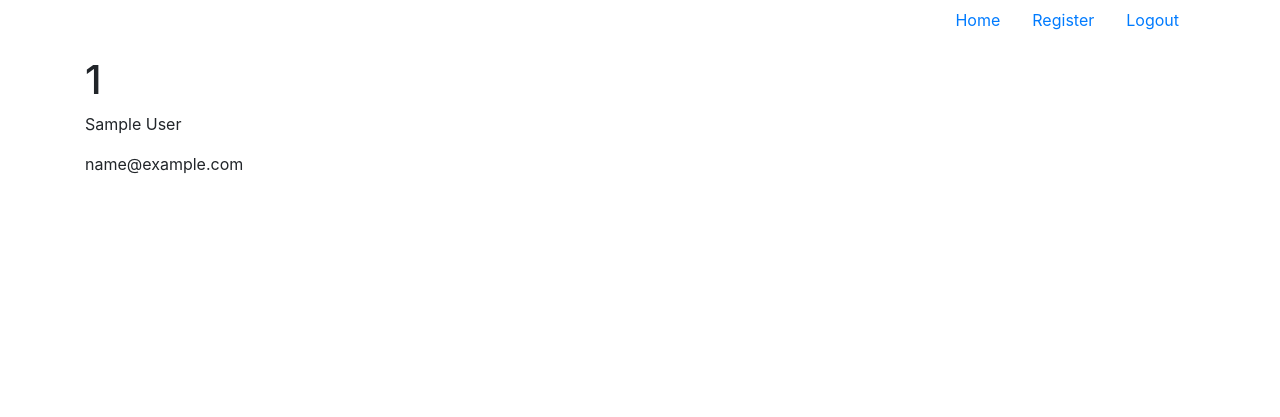
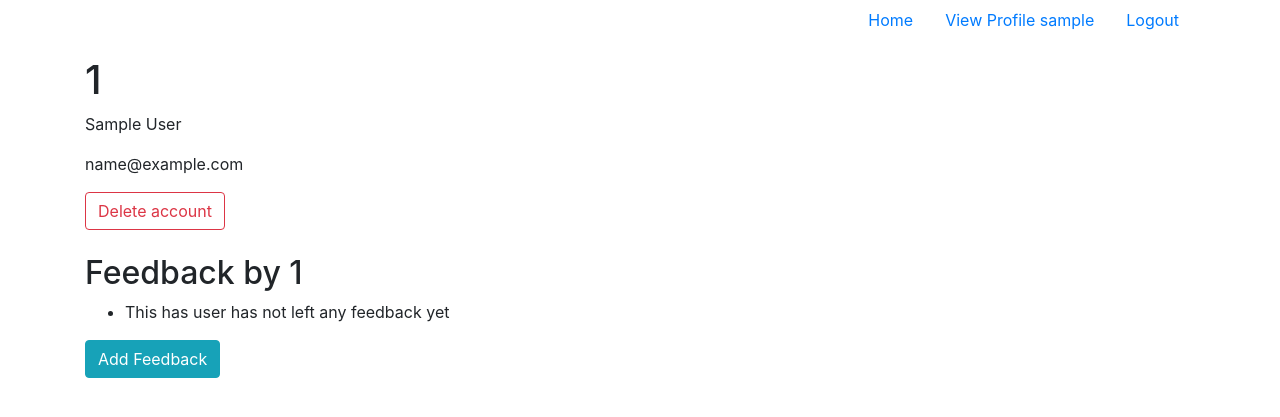
Before and after one commit to KiaMorelos/24_5_FlaskFeedback, a Flask app: template templates/user-details.html in a window 1280 px wide. Shown: the top 417 px of the page. Run offline with Flask 2, Linux system fonts and the light colour scheme; the template is opened without the code that fills it: values that come from a table or form of the project are taken from there, others are empty; the visitor is signed in with stand-in values (Sample User, id 1); data comes from the database, SQL or seed files in the repository.

Commit message:
step 7 and 8

```diff
--- a/app.py
+++ b/app.py
@@ -1,8 +1,8 @@
 """Flask Feedback App"""
 from flask import Flask, redirect, render_template, session, flash
 from flask_debugtoolbar import DebugToolbarExtension
-from models import db, connect_db, User
-from forms import LoginUser, RegisterUser
+from models import db, connect_db, User, Feedback
+from forms import LoginUser, RegisterUser, FeedbackForm, DeleteFeedback
 
 app = Flask(__name__)
 app.config['SECRET_KEY'] = "its_a_secret_to_everybody"
@@ -17,12 +17,15 @@ db.create_all()
 
 @app.route('/')
 def root_route():
-    return redirect('/register')
+    return render_template('index.html')
 
 @app.route('/register', methods=['GET', 'POST'])
 def show_register_form():
     """Register a new user"""
     form = RegisterUser()
+    if "username" in session:
+        flash("You are already registered and logged in")
+        return redirect(f"/users/{session['username']}")
 
     if form.validate_on_submit():
         data = {k: v for k, v in form.data.items() if k != "csrf_token"}
@@ -35,20 +38,12 @@ def show_register_form():
     else:
         return render_template('register.html', form=form)
 
-@app.route('/users/<username>')
-def show_secret(username):
-    """Show Secret Content"""
-
-    if "username" not in session or username != session['username']:
-        flash("You don't have the permissions to do that. Please login or choose a different action")
-        return redirect('/login')
-    else:
-        user = User.query.get_or_404(username)
-        return render_template('user-details.html', user=user)
-
 @app.route('/login', methods=['GET', 'POST'])
 def show_login_form():
     """Login User"""
+    if "username" in session:
+        flash("You are already logged in")
+        return redirect(f"/users/{session['username']}")
 
     form = LoginUser()
     if form.validate_on_submit():
@@ -68,6 +63,93 @@ def show_login_form():
 def logout():
     """Log out and redirect to homepage"""
 
+    flash(f"Successfully logged out {session['username']}")
     session.pop("username")
-    flash("Successfully logged out!")
     return redirect('/')
+
+##User Routes##
+@app.route('/users/<username>')
+def show_user_details(username):
+    """Show User Details Page"""
+
+    if "username" not in session or username != session['username']:
+        flash("You don't have the permissions to do that. Please login or choose a different action")
+        return redirect('/')
+    form = DeleteFeedback()
+    user = User.query.get_or_404(username)
+    return render_template('user-details.html', user=user, form=form)
+
+@app.route('/users/<username>/delete', methods=['POST'])
+def delete_user(username):
+    """Delete User"""
+
+    if "username" not in session or username != session['username']:
+        flash("You don't have the permissions to do that. Please login or choose a different action")
+        return redirect('/')
+
+    user = User.query.get_or_404(username)
+    session.pop("username")
+    db.session.delete(user)
+    db.session.commit()
+    flash("Account Deleted")
+    return redirect ('/')
+
+## Feedback Routes
+@app.route('/users/<username>/feedback/add', methods=['GET', 'POST'])
+def add_feedback(username):
+    """Show Add Feedback Form, add feedback to database"""
+
+    if "username" not in session or username != session['username']:
+        flash("You don't have the permissions to do that. Please login or choose a different action")
+        return redirect('/')
+
+    form = FeedbackForm()
+    user = User.query.get_or_404(username)
+
+    if form.validate_on_submit():
+        title = form.title.data
+        content = form.content.data
+
+        new_feedback = Feedback(title=title, content=content, username=username)
+        db.session.add(new_feedback)
+        db.session.commit()
+        return redirect(f'/users/{username}')
+
+    return render_template('new-feedback.html', form=form, user=user)
+
+@app.route('/feedback/<int:feedback_id>/update', methods=['GET', 'POST'])
+def update_feedback(feedback_id):
+    """Show update form, update in db"""
+
+    feedback = Feedback.query.get_or_404(feedback_id)
+    user = feedback.username
+    if "username" not in session or feedback.username != session['username']:
+         flash("You don't have the permissions to do that. Please login or choose a different action")
+         return redirect('/')
+
+    form = FeedbackForm(obj=feedback)
+    if form.validate_on_submit():
+        feedback.title = form.title.data
+        feedback.content = form.content.data
+        db.session.commit()
+        return redirect(f'/users/{user}')
+
+    return render_template('update-feedback.html', form=form, user=user)
+
+@app.route('/feedback/<int:feedback_id>/delete', methods=['POST'])
+def delete_feedback(feedback_id):
+    """Delete feedback"""
+    feedback = Feedback.query.get_or_404(feedback_id)
+    user = feedback.username
+
+    if "username" not in session or user != session['username']:
+         flash("You don't have the permissions to do that. Please login or choose a different action")
+         return redirect('/')
+
+    form = DeleteFeedback()
+
+    if form.validate_on_submit():
+        db.session.delete(feedback)
+        db.session.commit()
+
+    return redirect(f'/users/{user}')
--- a/forms.py
+++ b/forms.py
@@ -1,5 +1,5 @@
 from flask_wtf import FlaskForm
-from wtforms import StringField, PasswordField, EmailField
+from wtforms import StringField, PasswordField, EmailField, TextAreaField
 from wtforms.validators import InputRequired
 
 class RegisterUser(FlaskForm):
@@ -20,3 +20,11 @@ class LoginUser(FlaskForm):
     """Login User"""
     username = StringField("Username", validators=[InputRequired(message="Please enter a username")])
     password = PasswordField("Password", validators=[InputRequired(message="Please enter a password")])
+
+class FeedbackForm(FlaskForm):
+    """Feedback Form"""
+    title = StringField("Title", validators=[InputRequired(message="Please enter a title")])
+    content = TextAreaField("Content", validators=[InputRequired(message="Please enter some content")])
+
+class DeleteFeedback(FlaskForm):
+    """Only Buttons in this form, see the user-details template"""
--- a/templates/base.html
+++ b/templates/base.html
@@ -16,10 +16,13 @@
     <li class="nav-item">
       <a class="nav-link active" href="/">Home</a>
     </li>
+    {% if 'username' not in session %}
     <li class="nav-item">
-      <a class="nav-link" href="/">Register</a>
+      <a class="nav-link" href="/register">Register</a>
     </li>
+    {% endif %}
     {% if 'username' in session %}
+    <li><a class="nav-link" href="/users/{{session['username']}}">View Profile {{session['username']}}</a></li>
     <li class="nav-item">
       <a class="nav-link" href="/logout">Logout</a>
     </li>
--- a/templates/user-details.html
+++ b/templates/user-details.html
@@ -6,4 +6,32 @@
 <h1 class="mt-3">{{user.username}}</h1>
 <p>{{user.first_name}} {{user.last_name}}</p>
 <p>{{user.email}}</p>
+<form action="/users/{{user.username}}/delete" method="POST">
+    <button class="btn btn-outline-danger">Delete account</button>
+</form>
+<br>
+<h2>Feedback by {{user.username}}</h2>
+<ul>
+{% if user.feedback %}
+    {% for f in user.feedback %}
+        <li>{{f.title}}
+            <form>
+                {{form.hidden_tag()}}
+                <button class="badge badge-secondary"
+                        formmethod="GET"
+                        formaction="/feedback/{{f.id}}/update">
+                  Edit
+                </button>
+                <button class="badge badge-danger"
+                        formmethod="POST"
+                        formaction="/feedback/{{f.id}}/delete">
+                  Delete
+                </button>
+              </form>
+    {% endfor %}
+{% else %}
+<li>This has user has not left any feedback yet</li>
+{% endif %}
+</ul>
+<a href="/users/{{user.username}}/feedback/add" class="btn btn-info">Add Feedback</a>
 {% endblock %}
```
Also changed, not shown: models.py (+11 -0 lines), templates/index.html (added, +7 -0 lines), templates/new-feedback.html (added, +29 -0 lines), templates/update-feedback.html (added, +29 -0 lines).
